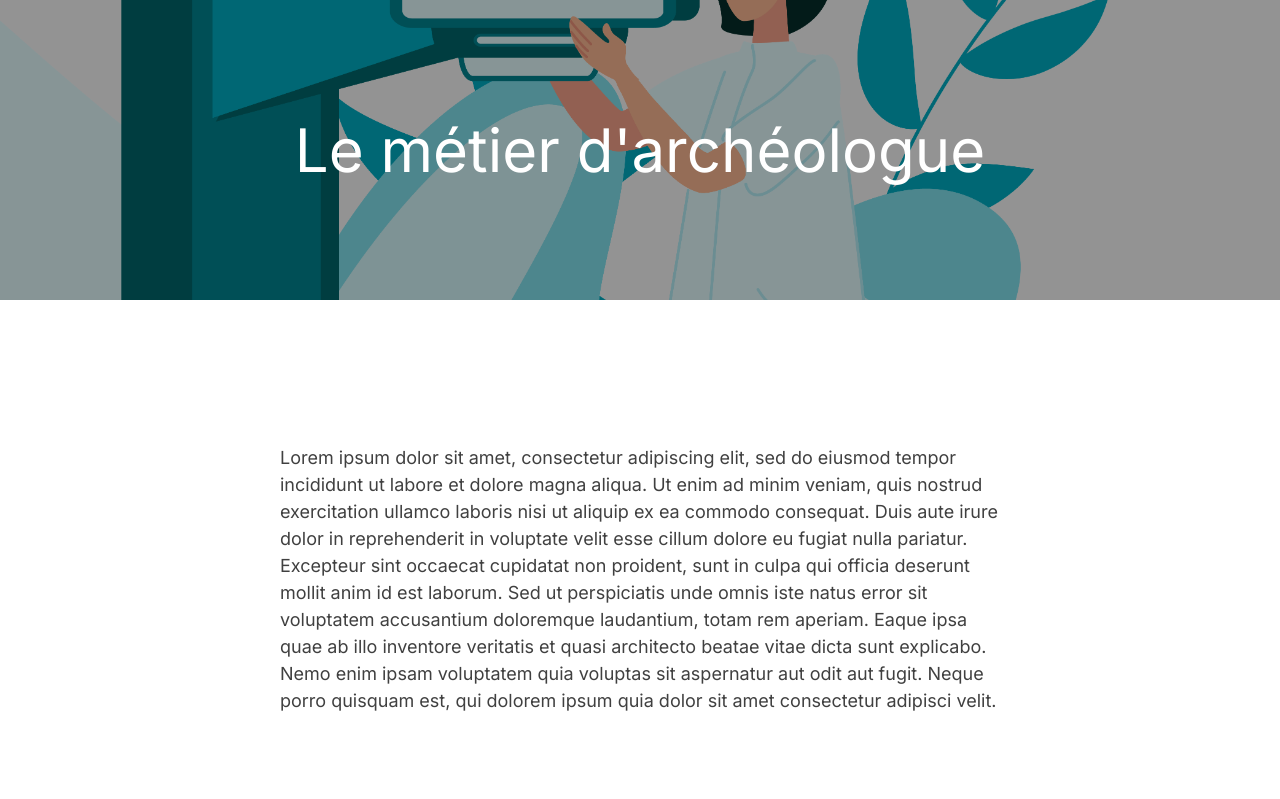
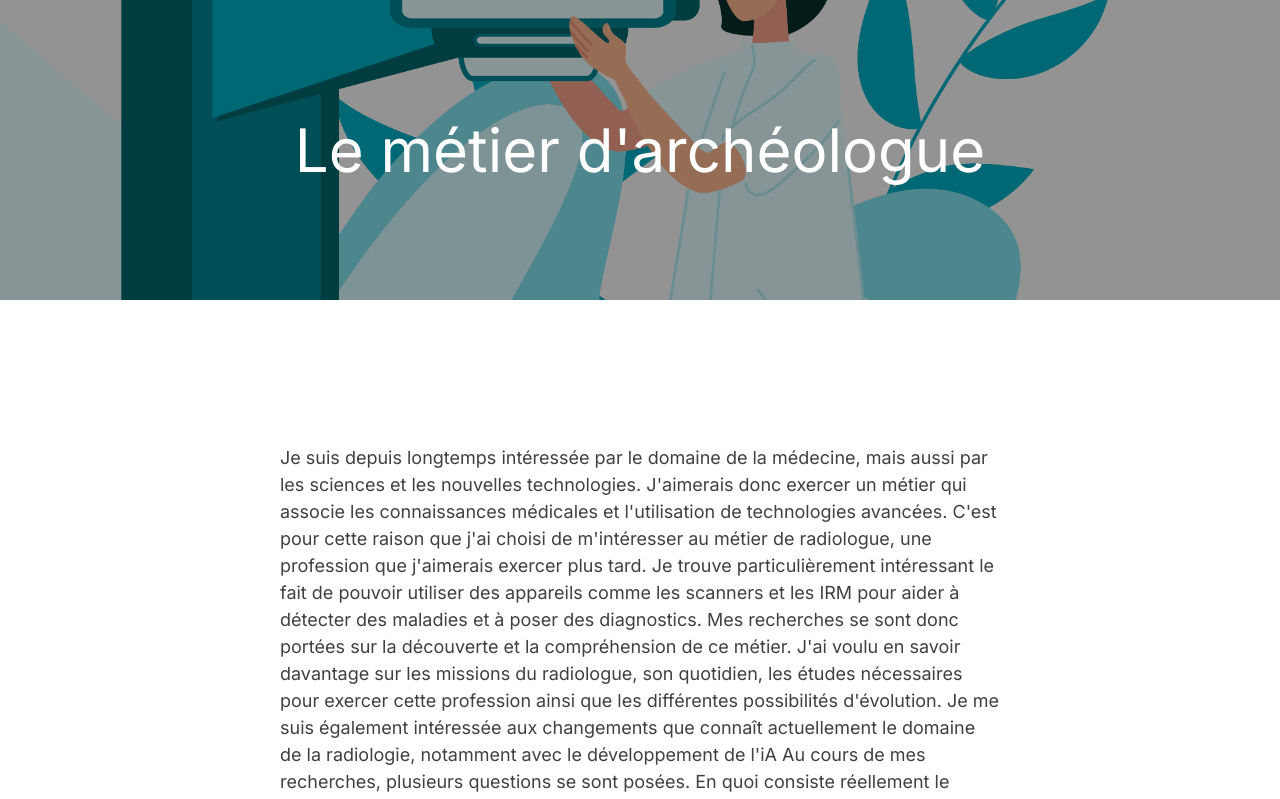
Before and after one commit to elwalidiaboubacar-web/bolt, a React (Vite) app: page / in a window 1280 px wide. Shown: the top 799 px of the page. Built offline with nearby package versions, Linux system fonts and the light colour scheme.

Commit message:
Revise introduction with personal insights on radiology
Updated the introduction text to reflect personal interests and research on the radiology profession, including the impact of technology and AI.

```diff
--- a/src/components/Introduction.tsx
+++ b/src/components/Introduction.tsx
@@ -3,13 +3,26 @@ export default function Introduction() {
     <section className="mx-auto max-w-3xl px-6 py-16 md:py-24">
       {/* INSERER LE TEXTE D'INTRODUCTION ICI (Thématique, axe et stratégie de recherche) */}
       <p className="text-lg leading-normal text-neutral-700">
-        Lorem ipsum dolor sit amet, consectetur adipiscing elit, sed do eiusmod tempor incididunt ut labore et dolore magna aliqua.
-        Ut enim ad minim veniam, quis nostrud exercitation ullamco laboris nisi ut aliquip ex ea commodo consequat. Duis aute irure
-        dolor in reprehenderit in voluptate velit esse cillum dolore eu fugiat nulla pariatur. Excepteur sint occaecat cupidatat non
-        proident, sunt in culpa qui officia deserunt mollit anim id est laborum. Sed ut perspiciatis unde omnis iste natus error sit
-        voluptatem accusantium doloremque laudantium, totam rem aperiam. Eaque ipsa quae ab illo inventore veritatis et quasi
-        architecto beatae vitae dicta sunt explicabo. Nemo enim ipsam voluptatem quia voluptas sit aspernatur aut odit aut fugit.
-        Neque porro quisquam est, qui dolorem ipsum quia dolor sit amet consectetur adipisci velit.
+      Je suis depuis longtemps intéressée par le domaine de la médecine, mais aussi par les sciences et les nouvelles technologies. J'aimerais donc exercer un métier qui associe les connaissances médicales et l'utilisation de technologies avancées. C'est pour cette raison que j'ai choisi de m'intéresser au métier de radiologue, une profession que j'aimerais exercer plus tard. Je trouve particulièrement intéressant le fait de pouvoir utiliser des appareils comme les scanners et les IRM pour aider à détecter des maladies et à poser des diagnostics.
+
+Mes recherches se sont donc portées sur la découverte et la compréhension de ce métier. J'ai voulu en savoir davantage sur les missions du radiologue, son quotidien, les études nécessaires pour exercer cette profession ainsi que les différentes possibilités d'évolution. Je me suis également intéressée aux changements que connaît actuellement le domaine de la radiologie, notamment avec le développement de l'iA
+
+Au cours de mes recherches, plusieurs questions se sont posées. En quoi consiste réellement le travail d'un radiologue ? Quelle place les nouvelles technologies occupent-elles dans son quotidien ? L'intelligence artificielle peut-elle faciliter le travail des radiologues ou représenter une menace pour cette profession ? Je me suis également demandé si ces évolutions allaient créer de nouvelles possibilités d'emploi ou modifier les besoins dans ce secteur.
+
+J'ai donc choisi de travailler sur la problématique suivante : En quoi consiste concrètement la pratique du radiologue aujourd'hui, et comment les avancées technologiques redéfinissent-elles ce métier et ses perspectives d'emploi ?
+
+Après avoir défini mon sujet, j'ai établi une liste des différentes informations que je souhaitais rechercher. Pour cela, j'ai utilisé plusieurs outils afin de trouver des informations et de mieux comprendre les différents aspects de cette profession.
+
+Pour m'aider dans mes recherches, j'ai utilisé :
+
+- Google et Ecosia  pour effectuer mes recherches à partir de mots-clés comme radiologue, imagerie médicale, scanner, IRM, intelligence artificielle
+- Les bases de données universitaires comme le SCD et Cairn.info pour trouver des documents et des informations complémentaires sur mon sujet.
+- ChatGPT pour m'aider à mieux comprendre certaines notions, organiser mes recherches et trouver des pistes de réflexion autour de l'évolution du métier de radiologue avec les nouvelles technologies.
+
+Pour m'aider dans la rédaction, j'ai utilisé :
+
+- ChatGPT pour m'aider à reformuler certaines phrases, améliorer la structure de mon texte et rendre mes explications plus claires, tout en gardant mes propres idées.
+
       </p>
     </section>
   );
```
